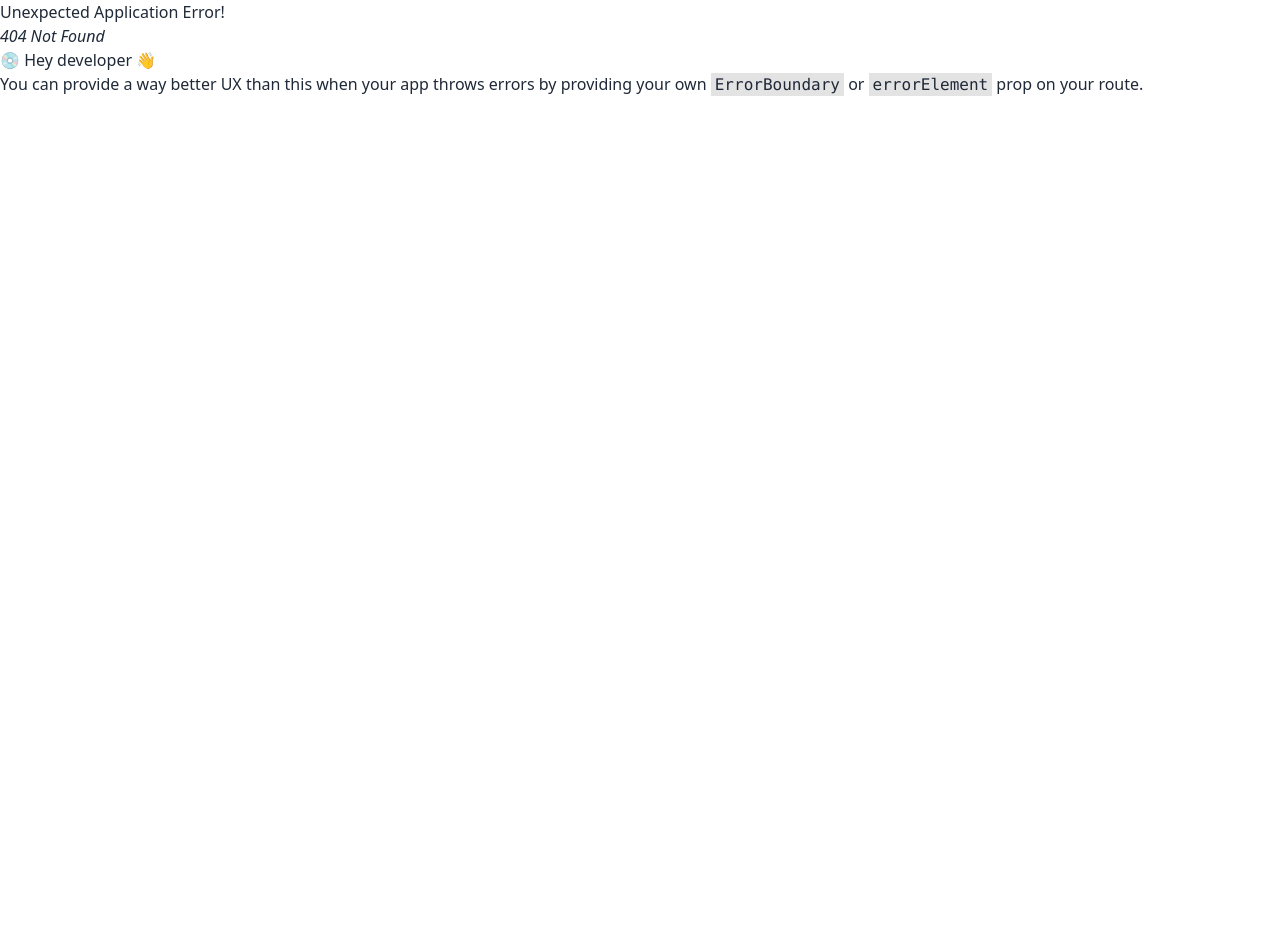
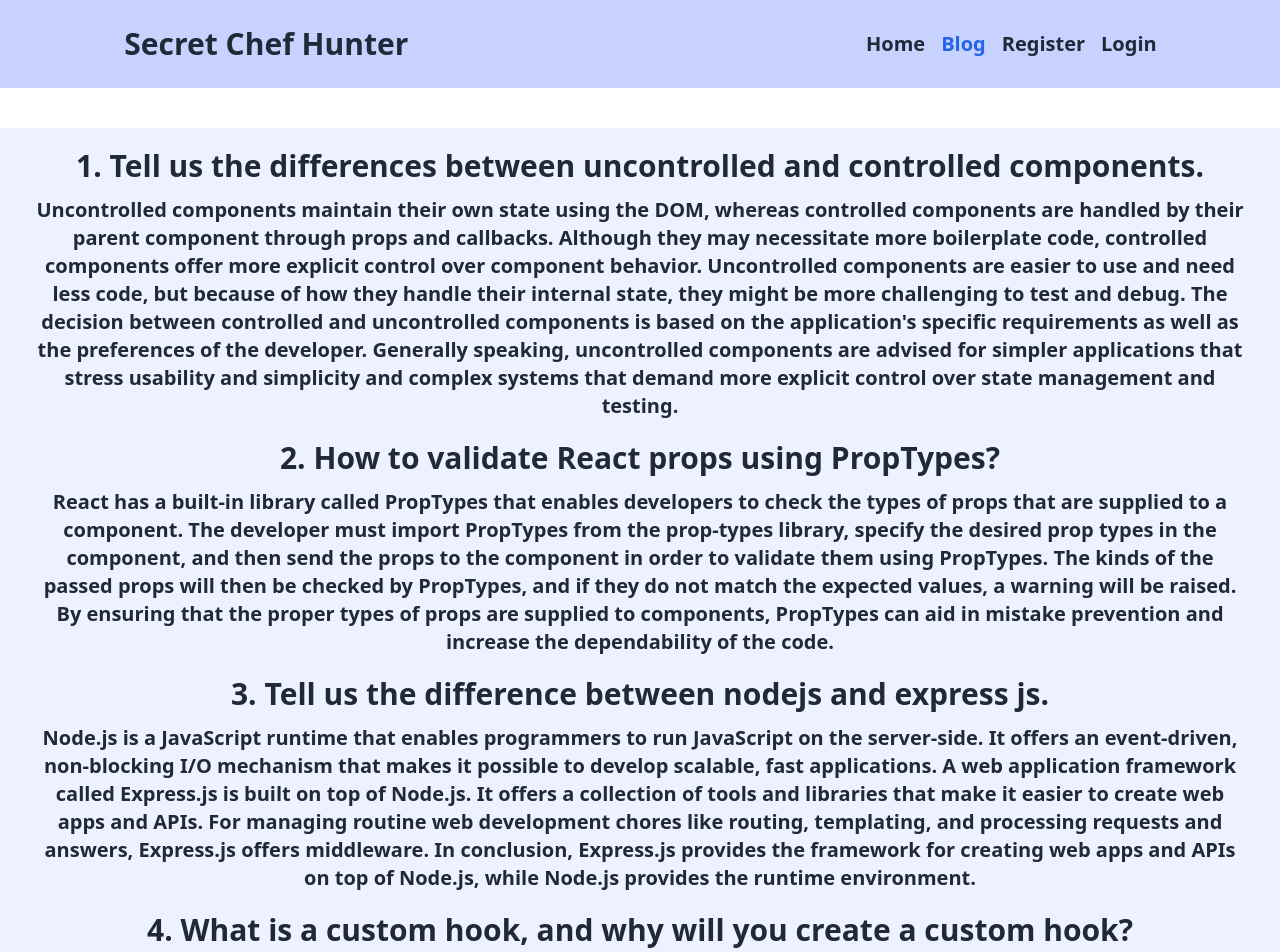
Before and after one commit to Rafatulislam60/secret-chef-hunter, a React (Vite) app: page /blog in a window 1280 px wide. Before the commit this address had no page. Shown: the top 952 px of the page. Before the commit the page ends 800 px from the top, so only its background shows below. Built offline with nearby package versions, Linux system fonts and the light colour scheme.

Commit message:
blog section added

```diff
--- /dev/null
+++ b/src/pages/Blog/Blog.jsx
@@ -0,0 +1,28 @@
+import React from "react";
+
+const Blog = () => {
+  return (
+    <div className="text-center bg-indigo-50 my-10 w-full md:px-20 lg:px-8 sm:max-w-xl md:max-w-full lg:max-w-screen-xl mx-auto px-4 py-5">
+      <h2 className="text-3xl font-semibold mb-3">
+        1. Tell us the differences between uncontrolled and controlled components.
+      </h2>
+      <h4 className="text-xl font-semibold mb-5">
+      Uncontrolled components maintain their own state using the DOM, whereas controlled components are handled by their parent component through props and callbacks. Although they may necessitate more boilerplate code, controlled components offer more explicit control over component behavior. Uncontrolled components are easier to use and need less code, but because of how they handle their internal state, they might be more challenging to test and debug. The decision between controlled and uncontrolled components is based on the application's specific requirements as well as the preferences of the developer. Generally speaking, uncontrolled components are advised for simpler applications that stress usability and simplicity and complex systems that demand more explicit control over state management and testing.
+      </h4>
+      <h2 className="text-3xl font-semibold mb-3">2. How to validate React props using PropTypes?</h2>
+      <h4 className="text-xl font-semibold mb-5">
+      React has a built-in library called PropTypes that enables developers to check the types of props that are supplied to a component. The developer must import PropTypes from the prop-types library, specify the desired prop types in the component, and then send the props to the component in order to validate them using PropTypes. The kinds of the passed props will then be checked by PropTypes, and if they do not match the expected values, a warning will be raised. By ensuring that the proper types of props are supplied to components, PropTypes can aid in mistake prevention and increase the dependability of the code.
+      </h4>
+      <h2 className="text-3xl font-semibold mb-3">3. Tell us the difference between nodejs and express js.</h2>
+      <h4 className="text-xl font-semibold mb-5">
+      Node.js is a JavaScript runtime that enables programmers to run JavaScript on the server-side. It offers an event-driven, non-blocking I/O mechanism that makes it possible to develop scalable, fast applications. A web application framework called Express.js is built on top of Node.js. It offers a collection of tools and libraries that make it easier to create web apps and APIs. For managing routine web development chores like routing, templating, and processing requests and answers, Express.js offers middleware. In conclusion, Express.js provides the framework for creating web apps and APIs on top of Node.js, while Node.js provides the runtime environment.
+      </h4>
+      <h2 className="text-3xl font-semibold mb-3">4. What is a custom hook, and why will you create a custom hook?</h2>
+      <h4 className="text-xl font-semibold mb-5">
+      A custom hook is a reusable function in React that encapsulates stateful logic and can be shared across components. Custom hooks give developers the ability to take sophisticated logic out of one component and reuse it in another, making their code more modular and reusable. Custom hooks can be used to hide frequently used features like data retrieval, form handling, and animation. Additionally, they can be used to address particular issues that React's built-in hooks do not cover. Overall, writing a custom hook can make code simpler and easier to read while minimizing duplication and maximizing logic reuse between components.
+      </h4>
+    </div>
+  );
+};
+
+export default Blog;
--- /dev/null
+++ b/src/pages/Error/Error.jsx
@@ -0,0 +1,51 @@
+import React from "react";
+import { Link, useRouteError } from "react-router-dom";
+
+const Error = () => {
+  const { error, status } = useRouteError();
+  return (
+    <section className="flex items-center h-screen p-16 bg-gray-100 text-gray-900">
+      <div className="container flex flex-col items-center justify-center px-5 mx-auto my-8">
+      <svg
+          xmlns='http://www.w3.org/2000/svg'
+          viewBox='0 0 512 512'
+          className='w-40 h-40 text-gray-600'
+        >
+          <path
+            fill='currentColor'
+            d='M256,16C123.452,16,16,123.452,16,256S123.452,496,256,496,496,388.548,496,256,388.548,16,256,16ZM403.078,403.078a207.253,207.253,0,1,1,44.589-66.125A207.332,207.332,0,0,1,403.078,403.078Z'
+          ></path>
+          <rect
+            width='176'
+            height='32'
+            x='168'
+            y='320'
+            fill='currentColor'
+          ></rect>
+          <polygon
+            fill='currentColor'
+            points='210.63 228.042 186.588 206.671 207.958 182.63 184.042 161.37 162.671 185.412 138.63 164.042 117.37 187.958 141.412 209.329 120.042 233.37 143.958 254.63 165.329 230.588 189.37 251.958 210.63 228.042'
+          ></polygon>
+          <polygon
+            fill='currentColor'
+            points='383.958 182.63 360.042 161.37 338.671 185.412 314.63 164.042 293.37 187.958 317.412 209.329 296.042 233.37 319.958 254.63 341.329 230.588 365.37 251.958 386.63 228.042 362.588 206.671 383.958 182.63'
+          ></polygon>
+        </svg>
+        <div className="max-w-md text-center">
+          <h2 className="mb-8 font-extrabold text-9xl text-indigo-500">
+            <span className="sr-only">Error</span>
+            {status || 404}
+          </h2>
+          <p className="text-2xl font-semibold md:text-3xl text-black mb-8">
+            {error?.message}
+          </p>
+          <Link to="/" className="btn">
+            Back to homepage
+          </Link>
+        </div>
+      </div>
+    </section>
+  );
+};
+
+export default Error;
--- a/src/pages/Shared/Footer/Footer.jsx
+++ b/src/pages/Shared/Footer/Footer.jsx
@@ -2,7 +2,7 @@ import React from "react";
 
 const Footer = () => {
   return (
-    <footer className="footer p-10 bg-indigo-200 text-base-content">
+    <footer className="footer p-10 bg-indigo-100 text-base-content">
       <div>
         <span className="footer-title">Services</span>
         <a className="link link-hover">Branding</a>
--- a/src/pages/Shared/Header/Header.jsx
+++ b/src/pages/Shared/Header/Header.jsx
@@ -3,7 +3,7 @@ import { Link, NavLink } from "react-router-dom";
 
 const Header = () => {
   return (
-    <div className="navbar bg-indigo-200 flex justify-around lg:px-8 text-Black-content">
+    <div className="navbar bg-indigo-200 flex justify-around py-5 lg:px-8 text-Black-content">
       <div className="navbar-start">
         <div className="dropdown">
           <label tabIndex={0} className="lg:hidden">
@@ -50,43 +50,44 @@ const Header = () => {
       <div className="hidden lg:flex">
         <ul className="inline-flex flex-row lg:text-xl font-semibold">
           <li className="mr-4">
-            <Link
+            <NavLink
               className={({ isActive }) =>
                 isActive ? "text-blue-600" : "default"
               }
               to="/"
             >
               Home
-            </Link>
+            </NavLink>
           </li>
           <li className="mr-4">
-            <Link
+            <NavLink
               className={({ isActive }) =>
                 isActive ? "text-blue-600" : "default"
               }
               to="/blog"
             >
               Blog
-            </Link>
+            </NavLink>
           </li>
           <li className="mr-4">
-            <Link
+            <NavLink
               className={({ isActive }) =>
                 isActive ? "text-blue-600" : "default"
               }
               to="/register"
             >
               Register
-            </Link>
+            </NavLink>
           </li>
           <li className="mr-4">
-            <Link
+            <NavLink
               className={({ isActive }) =>
                 isActive ? "text-blue-600" : "default"
               }
+              to="/login"
             >
               Login
-            </Link>
+            </NavLink>
           </li>
         </ul>
       </div>
--- a/src/routes/Routes.jsx
+++ b/src/routes/Routes.jsx
@@ -1,5 +1,7 @@
 import { createBrowserRouter } from "react-router-dom";
 import Main from "../layouts/Main";
+import Blog from "../pages/Blog/Blog";
+import Error from "../pages/Error/Error";
 import Home from "../pages/Home/Home/Home";
 
 
@@ -7,10 +9,15 @@ const router = createBrowserRouter([
     {
         path: '/',
         element: <Main></Main>,
+        errorElement: <Error></Error>,
         children: [
             {
                 path: '/',
                 element: <Home></Home>
+            },
+            {
+                path: 'blog',
+                element: <Blog></Blog>
             }
         ]
     }
```
